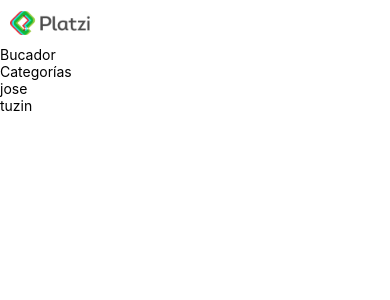
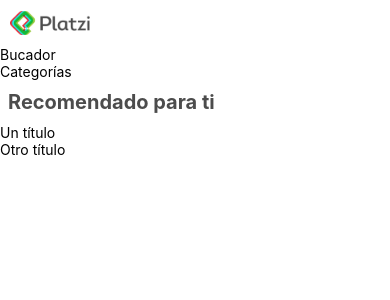
Before and after one commit to josetuzin/platzi-video-integra-navigation, a React Native app: screen / in a window 390 px wide. Shown: the top 300 px of the page. Built offline with nearby package versions, Linux system fonts and the light colour scheme.

Commit message:
estructura de recomendaciones

```diff
--- /dev/null
+++ b/src/videos/components/suggestion-list-layout.js
@@ -0,0 +1,32 @@
+import React from 'react'
+
+import {
+    Text,
+    View,
+    StyleSheet
+} from 'react-native'
+
+function SuggestionListLayout(props) {
+    return (
+        <View style={styles.container}>
+            <Text style={styles.title}>{props.title}</Text>
+            {props.children}
+        </View>
+    )
+}
+
+const styles = StyleSheet.create({
+    container: {
+        paddingVertical: 10,
+        flex: 1
+    },
+    title: {
+        color: '#4c4c4c',
+        fontSize: 20,
+        marginBottom: 10,
+        fontWeight: 'bold',
+        marginLeft: 8
+    }
+})
+
+export default SuggestionListLayout
--- a/src/videos/containers/suggestion-list.js
+++ b/src/videos/containers/suggestion-list.js
@@ -5,23 +5,27 @@
     Text,
 } from 'react-native'
 
+import Layout from '../components/suggestion-list-layout'
+
 class SuggestionList extends Component {
     render() {
         const list = [
             {
-                title: 'jose',
+                title: 'Un título',
                 key: '1'
             },
             {
-                title: 'tuzin',
+                title: 'Otro título',
                 key: '2'
             }
         ]
         return (
-            <FlatList
-                data={list}
-                renderItem={({ item }) => <Text>{ item.title }</Text> }
-            />
+            <Layout title='Recomendado para ti'>
+                <FlatList
+                    data={list}
+                    renderItem={({ item }) => <Text>{ item.title }</Text> }
+                />
+            </Layout>
         )
     }
 }
```
